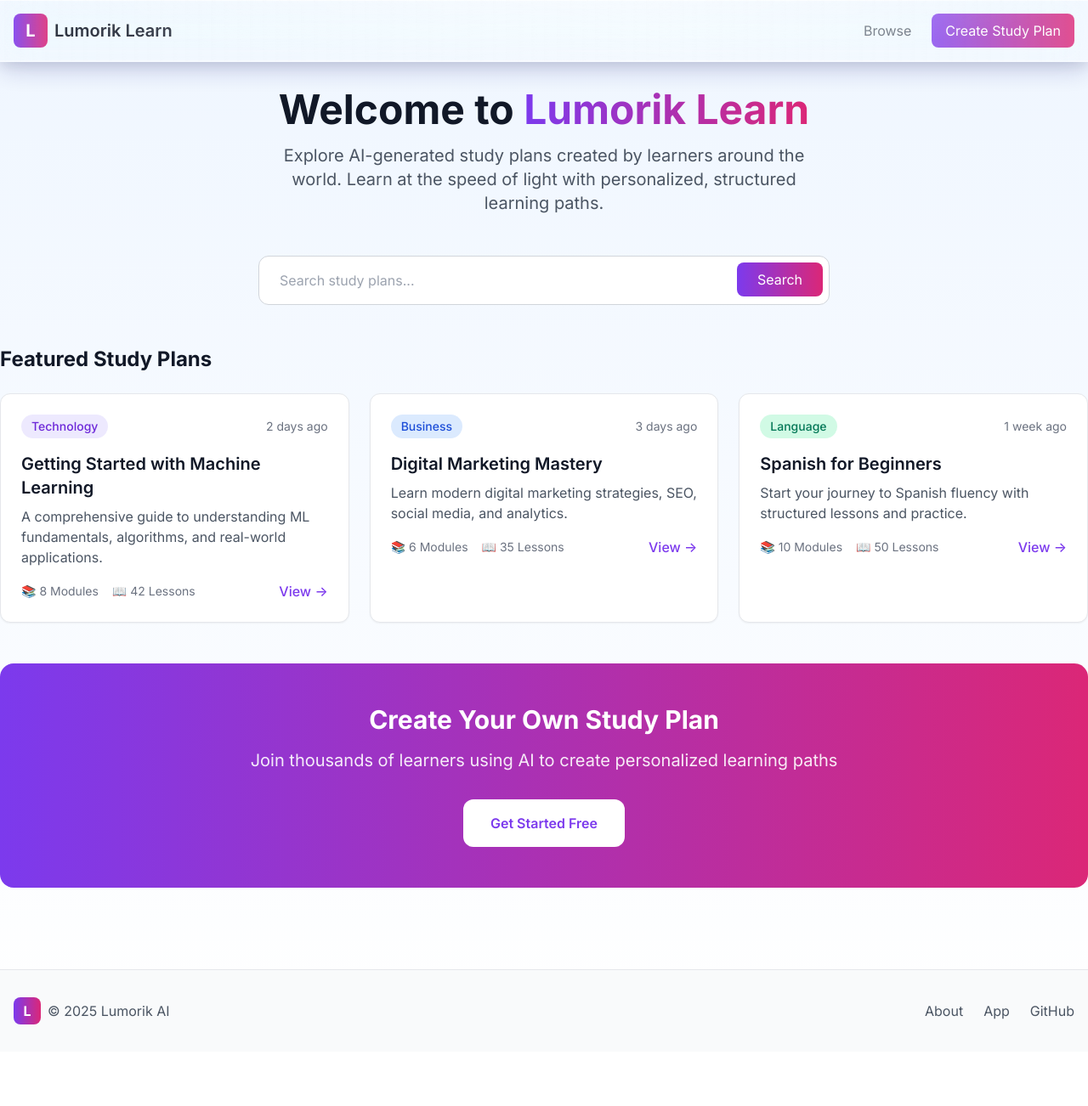
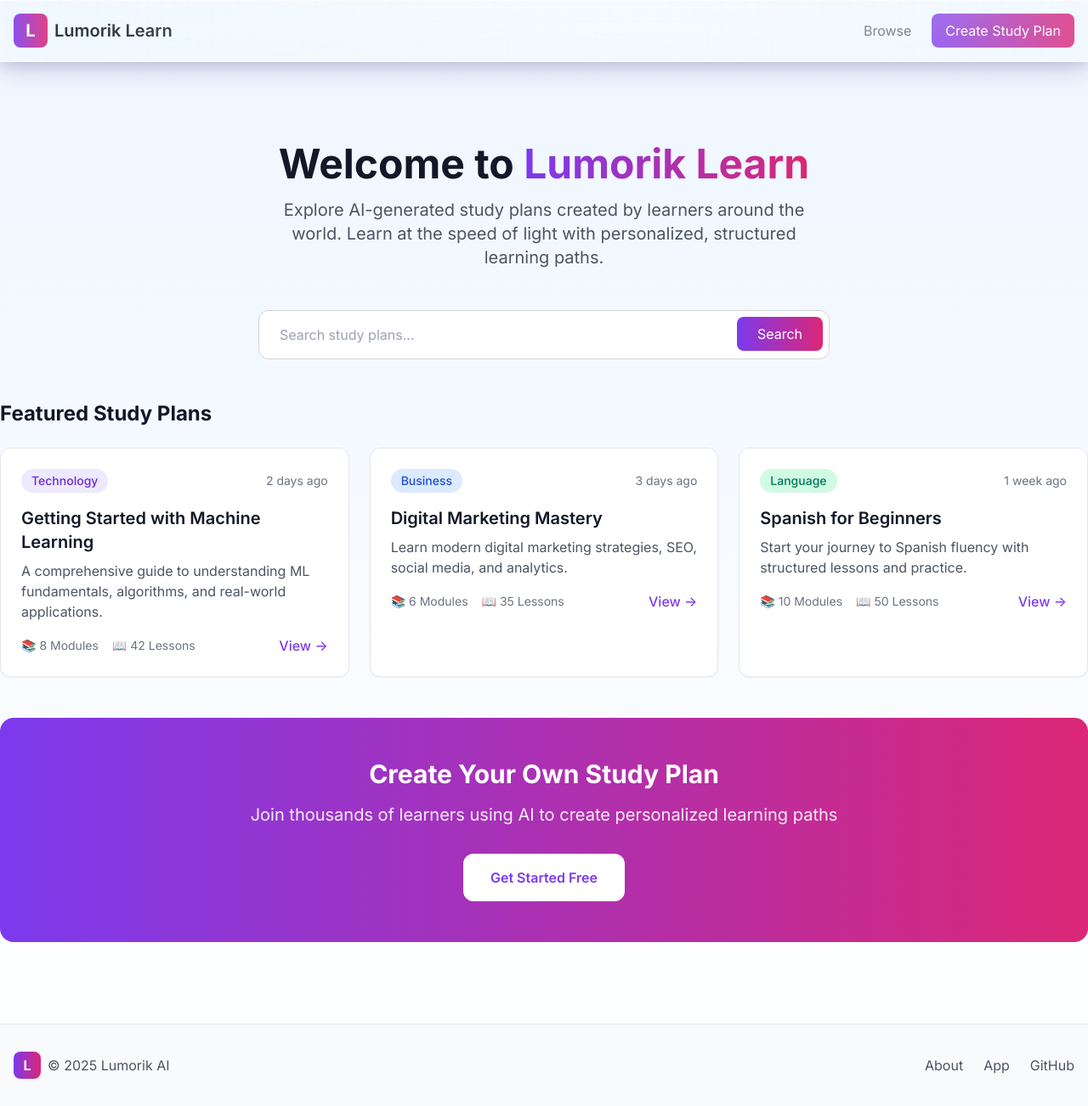
Before and after one commit to lumorikllc/learn, a Jekyll site: the page built from index.md, in a window 1280 px wide. Shown: the whole page at 85% size. Built offline with Jekyll 4.4.1, drawn with Linux system fonts in a browser that asks for light colours; before the commit the page ends 1238 px from its top, so only the background shows below that.

Commit message:
Update Jekyll theme: _layouts/default.html

```diff
--- a/_layouts/default.html
+++ b/_layouts/default.html
@@ -20,7 +20,7 @@
 <body>
     <div class="min-h-screen bg-gradient-to-b from-blue-50 to-white">
         <!-- Header with iOS 26 Liquid Glass Effect -->
-        <header class="sticky top-0 z-50 liquid-glass-header">
+        <header class="fixed top-0 left-0 right-0 z-50 liquid-glass-header">
             <div class="container mx-auto px-4 py-3 sm:py-4">
                 <nav class="flex items-center justify-between">
                     <a href="{{ '/' | relative_url }}" class="flex items-center space-x-2">
@@ -41,7 +41,7 @@
         </header>
 
         <!-- Main Content -->
-        <main class="container mx-auto py-4 sm:py-6 md:py-8">
+        <main class="container mx-auto pt-20 sm:pt-24 pb-4 sm:pb-6 md:pb-8">
             {{ content }}
         </main>
 
```
